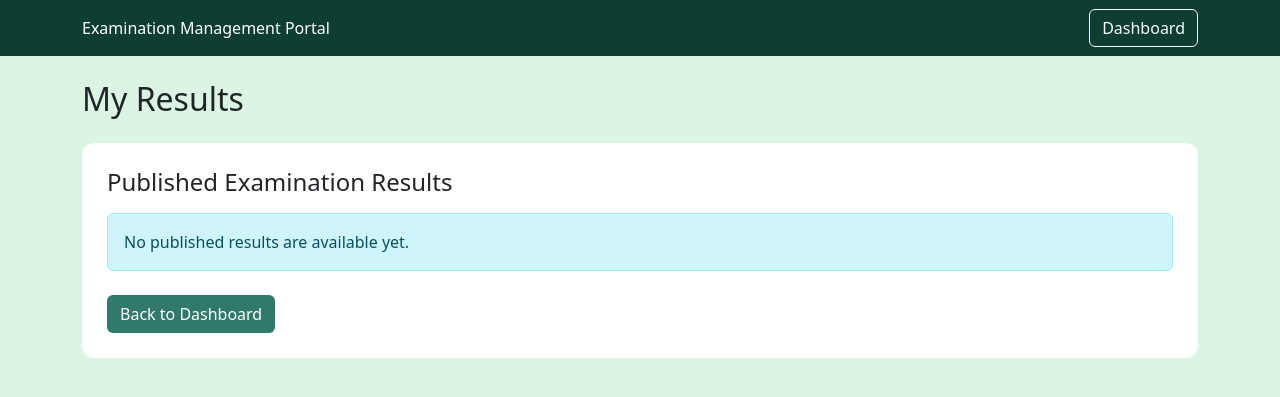
After one commit to suhail2809/examination_portal, a Flask app: template templates/student_results.html in a window 1280 px wide. The commit adds this page. Shown: the top 397 px of the page. Run offline with Flask 3, Linux system fonts and the light colour scheme; the template is opened without the code that fills it, so the values that code supplies are empty.

Commit message:
added student results, his booking history and exam search functionality

```diff
--- /dev/null
+++ b/static/style.css
@@ -0,0 +1,3 @@
+/* *{
+    background-image: url("ii.jpeg") !important;
+} */
--- /dev/null
+++ b/templates/student_results.html
@@ -0,0 +1,101 @@
+
+<!DOCTYPE html>
+<html lang="en">
+<head>
+    <meta charset="UTF-8">
+    <meta name="viewport" content="width=device-width, initial-scale=1.0">
+
+    <title>Student Results</title>
+
+    <link href="https://cdn.jsdelivr.net/npm/bootstrap@5.3.3/dist/css/bootstrap.min.css" rel="stylesheet">
+
+    <style>
+        body {
+            background-color: #dbf4e3;
+        }
+
+        .navbar {
+            background-color: #0d3d33;
+        }
+        .navbar-text{
+            color: white;
+        }
+        .result{
+            background-color: white;
+            border-radius: 12px;
+            padding: 25px;
+            margin-top: 25px;
+        }
+
+        .btn-green {
+            background-color: #31796b;
+            color: white;
+        }
+
+        .btn-green:hover {
+            background-color: #245d52;
+            color: white;
+        }
+    </style>
+</head>
+
+<body>
+
+<nav class="navbar navbar-dark">
+    <div class="container">
+        <span class="navbar-text">Examination Management Portal</span>
+
+        <a href="{{ url_for('student_dashboard') }}" class="btn btn-outline-light"> Dashboard</a>
+    </div>
+</nav>
+
+<div class="container mt-4">
+    <h2>My Results</h2>
+    <div class="result">
+
+        <h4 class="mb-3">Published Examination Results</h4>
+
+        {% if evaluations %}
+        <div class="table-responsive">
+
+            <table class="table table-bordered">
+
+                <thead class="table-warning">
+                    <tr>
+                        <th>Evaluation ID</th>
+                        <th>Examination</th>
+                        <th>Marks Obtained</th>
+                        <th>Maximum Marks</th>
+                        <th>Remarks</th>
+                        <th>Status</th>
+                    </tr>
+                </thead>
+
+                <tbody>
+                    {% for evaluation in evaluations %}
+                    <tr>
+                        <td>{{ evaluation.evaluation_id }}</td>
+                        <td>{{ evaluation.booking.examination.title }} </td>
+                        <td>{{ evaluation.marks }} </td>
+                        <td> {{ evaluation.booking.examination.max_marks }}</td>
+                        <td>{{ evaluation.remarks or "-" }}</td>
+                        <td> <span class="badge bg-success"> Published </span></td>
+                    </tr>
+                    {% endfor %}
+                </tbody>
+            </table>
+
+        </div>
+
+        {% else %}
+
+        <div class="alert alert-info"> No published results are available yet. </div>
+
+        {% endif %}
+        <a href="{{ url_for('student_dashboard') }}" class="btn btn-green mt-2"> Back to Dashboard</a>
+    </div>
+
+</div>
+
+</body>
+</html>
```
Also changed, not shown: controllers.py (+53 -104 lines), templates/booking_history.html (added, +108 -0 lines), templates/student_dashboard.html (+14 -2 lines), static/ii.jpeg (added).
